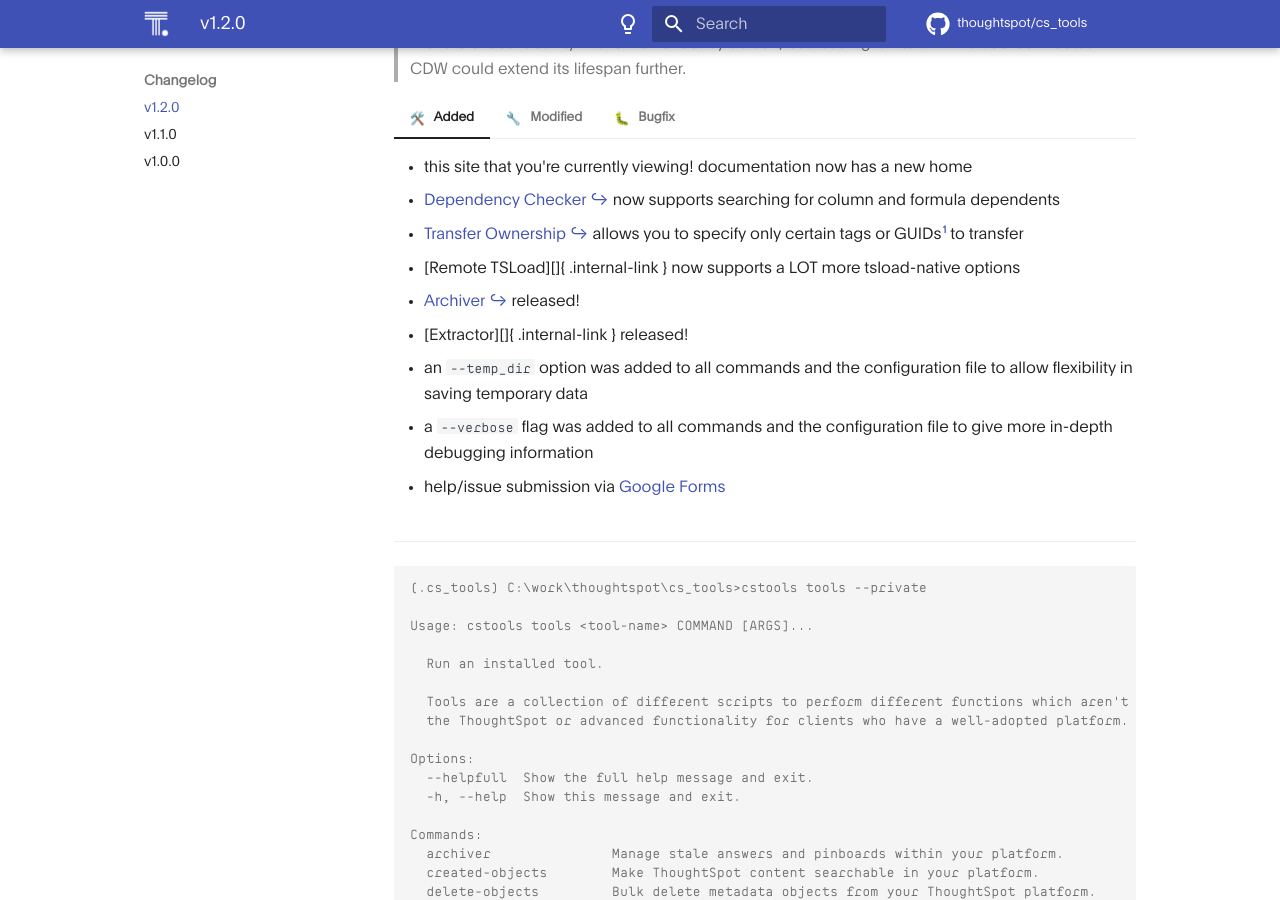
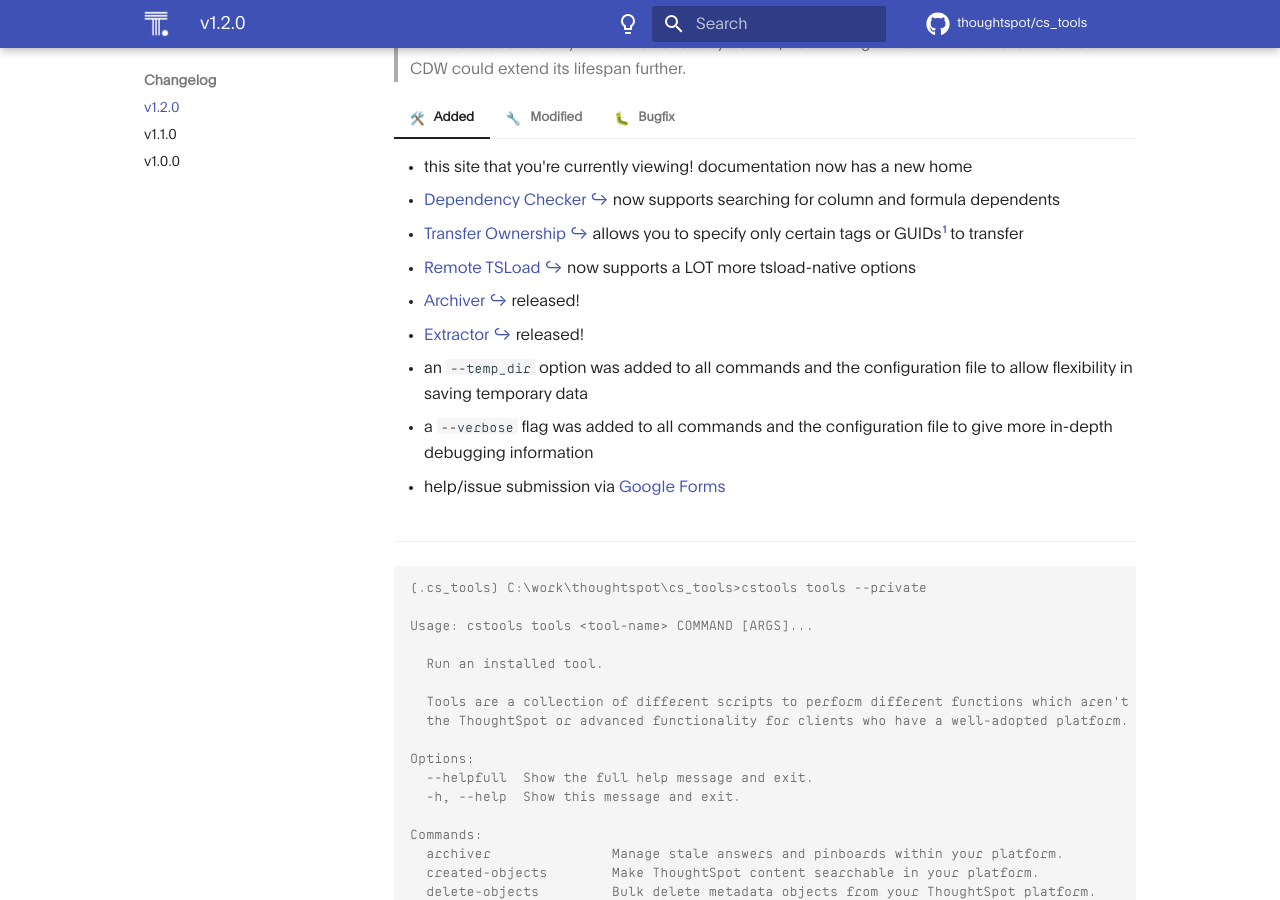
Before and after one commit to thoughtspot/cs_tools, an MkDocs documentation site: the page built from docs/changelog/1.2.0.md, in a window 1280 px wide and 900 px high, scrolled down 670 px. Built offline with MkDocs 1.6.1 and Material for MkDocs 9.7.7, drawn with Linux system fonts in a browser that asks for light colours; emoji names are drawn with the system emoji font; some web fonts are replaced; comment, search, counter and statistics services are not loaded; some of the changed lines change nothing that is shown.

Commit message:
📜 snippets for 1.2.0 release

```diff
--- a/docs/changelog/1.2.0.md
+++ b/docs/changelog/1.2.0.md
@@ -31,14 +31,15 @@
     - this site that you're currently viewing! documentation now has a new home
     - [Dependency Checker][docs-depchecker]{ .internal-link } now supports searching for column and formula dependents
     - [Transfer Ownership][docs-transfer-owner]{ .internal-link } allows you to specify only certain tags or GUIDs[^1] to transfer
-    - [Remote TSLoad][]{ .internal-link } now supports a LOT more tsload-native options
+    - [Remote TSLoad][docs-rtsload]{ .internal-link } now supports a LOT more tsload-native options
     - [Archiver][docs-archiver]{ .internal-link } released!
-    - [Extractor][]{ .internal-link } released!
+    - [Extractor][docs-extractor]{ .internal-link } released!
     - an `--temp_dir` option was added to all commands and the configuration file to allow flexibility in saving temporary data
     - a `--verbose` flag was added to all commands and the configuration file to give more in-depth debugging information
     - help/issue submission via [Google Forms][help]
 
 === ":wrench: &nbsp; Modified"
+    - all tools which offered downloadable TML files will now prefer to offer a SpotApp instead
     - logging now properly propagates past transient status text
     - logging should now capture the command issued along with details about the environment and config-user
 
@@ -87,7 +88,9 @@
 [gh-release]: https://github.com/thoughtspot/cs_tools/releases/tag/v1.2.0
 [contrib-boonhapus]: https://github.com/boonhapus
 [docs-upgrade]: ../../how-to/install-upgrade-cs-tools
-[docs-archiver]: ../../cs-tools/archiver
 [docs-depchecker]: ../../cs-tools/dependency-checker
 [docs-transfer-owner]: ../../cs-tools/transfer-ownership
+[docs-rtsload]: ../../cs-tools/rtsload
+[docs-archiver]: ../../cs-tools/archiver
+[docs-extractor]: ../../cs-tools/extractor
 [help]: https://forms.gle/sh6hyBSS2mnrwWCa9
```
